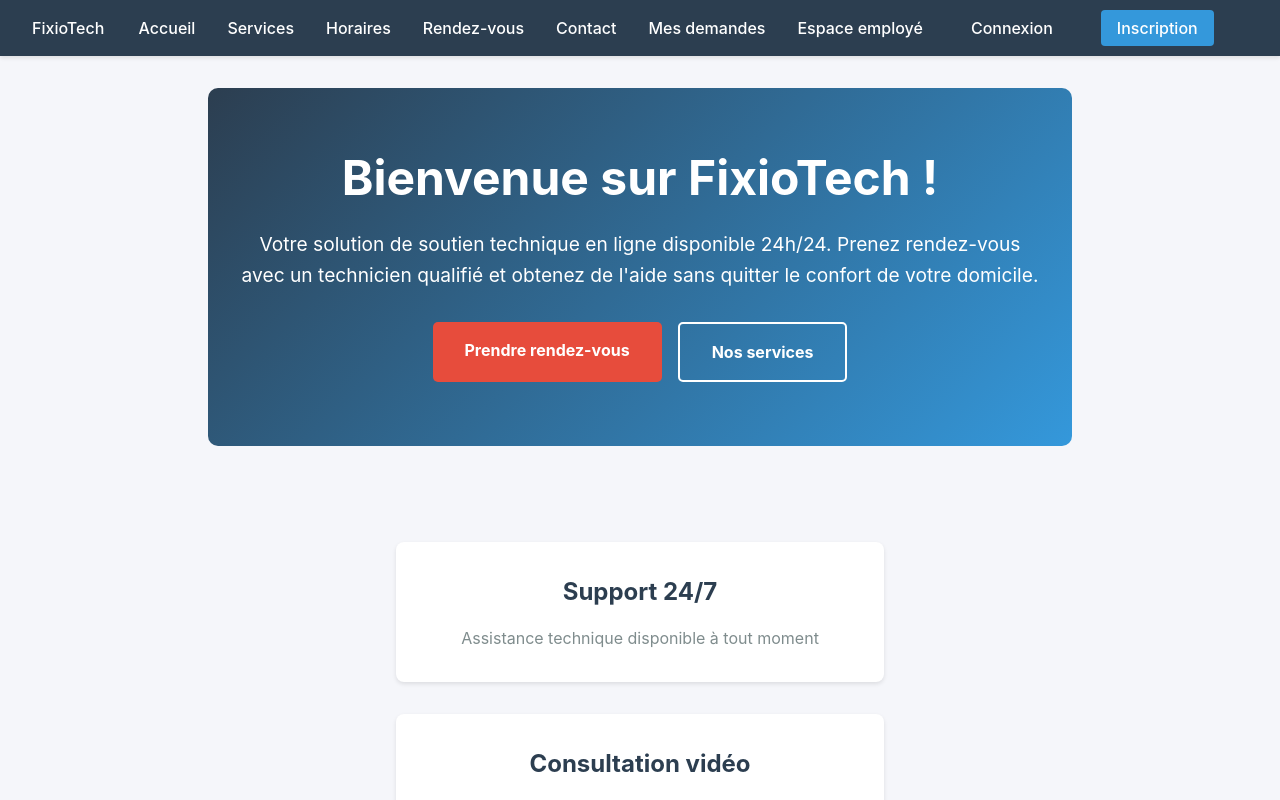
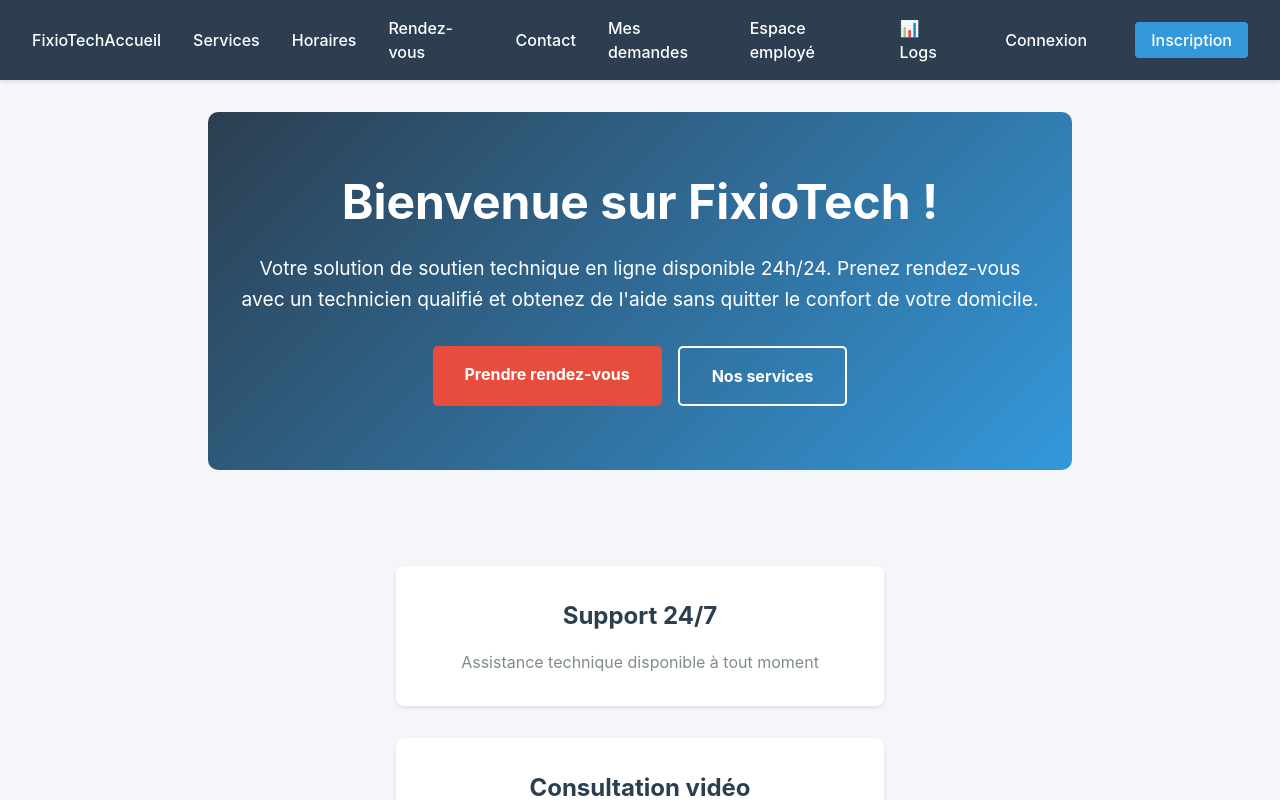
Before and after one commit to CharlouQC/FixioTech, a React (Vite) app: page / in a window 1280 px wide. Shown: the top 800 px of the page. Built offline with nearby package versions, Linux system fonts and the light colour scheme.

Commit message:
[Upd] Update de App et MainNavigation pour ajout de la page Logs

```diff
--- a/frontend/src/App.jsx
+++ b/frontend/src/App.jsx
@@ -11,6 +11,7 @@ import RendezVous from "./vues/rendez-vous";
 import Contact from "./vues/contact";
 import Client from "./vues/client";
 import Employe from "./vues/employe";
+import Logs from "./vues/logs";
 
 function App() {
   return (
@@ -28,6 +29,7 @@ function App() {
             <Route path="/contact" element={<Contact />} />
             <Route path="/client" element={<Client />} />
             <Route path="/employe" element={<Employe />} />
+            <Route path="/logs" element={<Logs />} />
           </Routes>
         </main>
       </div>
--- a/frontend/src/vues/Navigation/MainNavigation.jsx
+++ b/frontend/src/vues/Navigation/MainNavigation.jsx
@@ -47,6 +47,11 @@ const MainNavigation = () => {
           </Link>
         </li>
         <li>
+          <Link to="/logs" className="nav-link">
+            📊 Logs
+          </Link>
+        </li>
+        <li>
           <Link to="/login" className="nav-link login-link">
             Connexion
           </Link>
```
